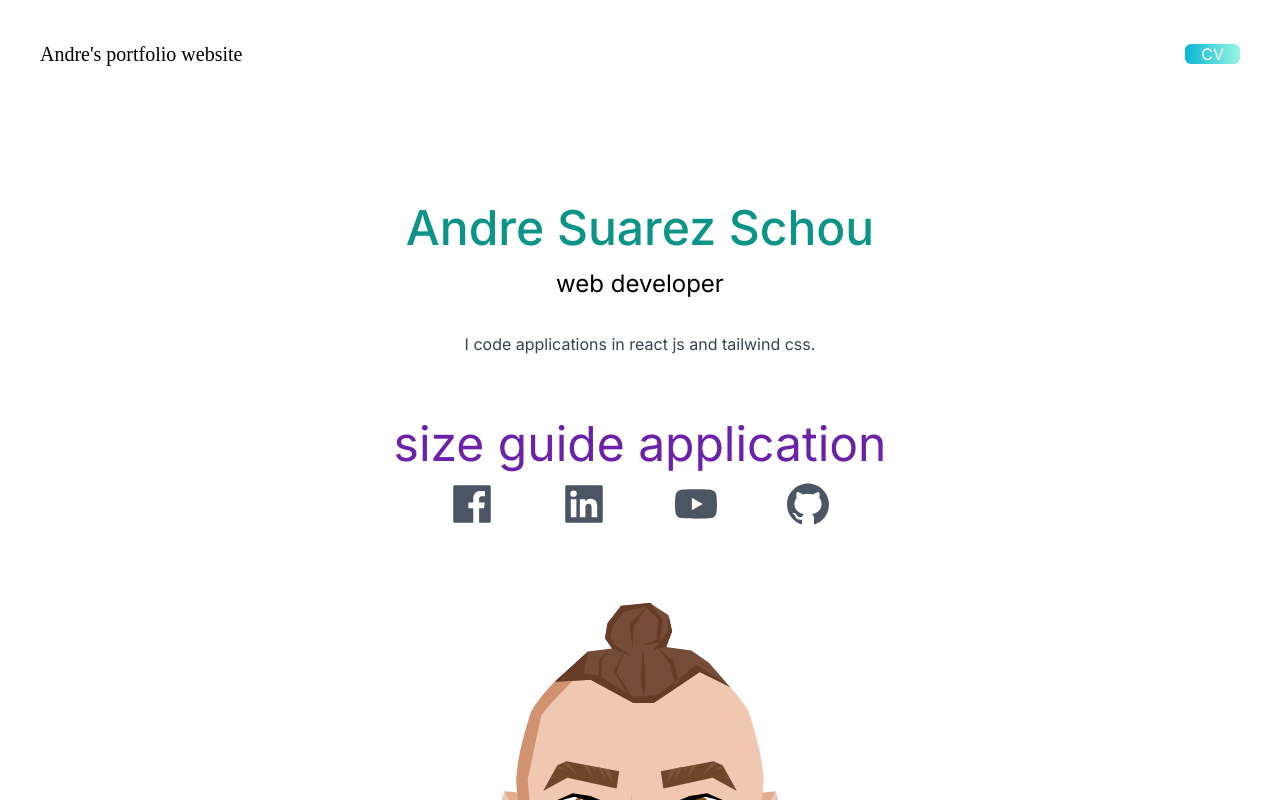
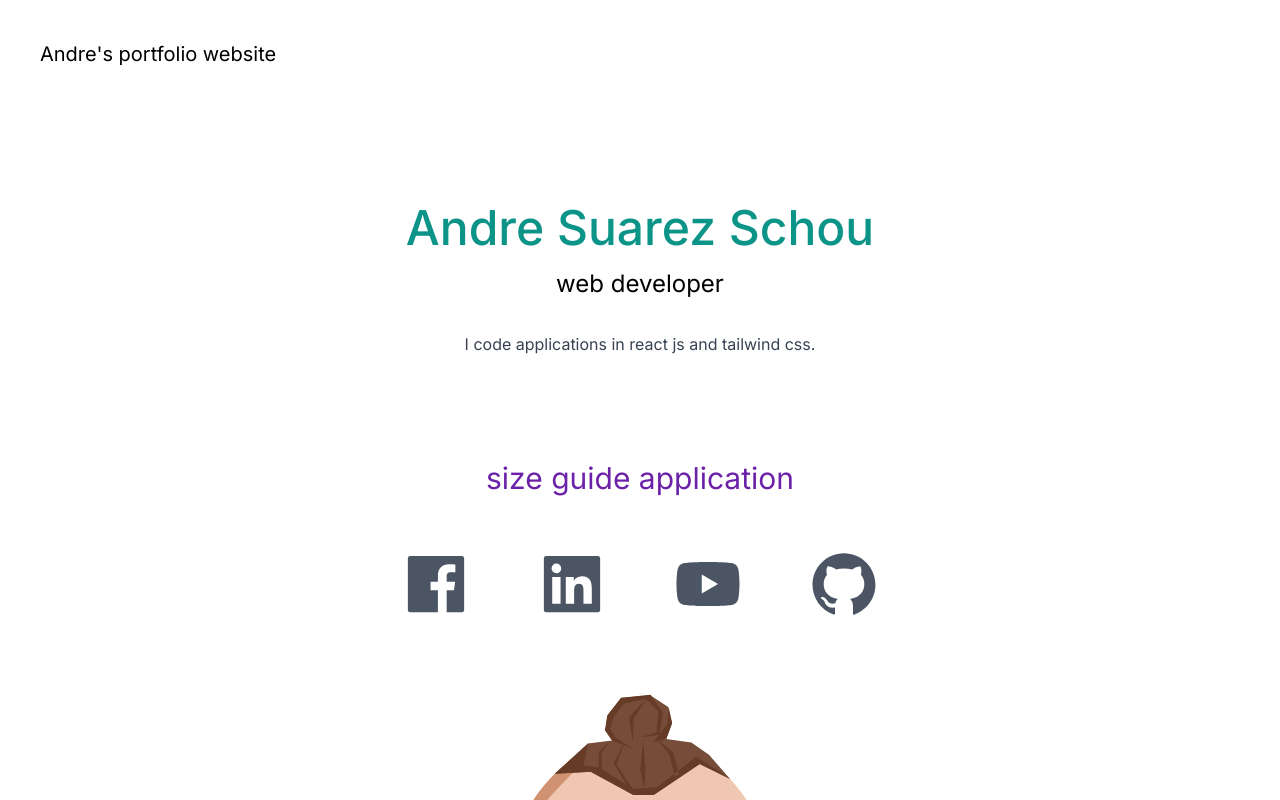
Before and after one commit to andresuarezschou/my-website-project, a Next.js app: page / in a window 1280 px wide. Shown: the top 800 px of the page. Built offline with nearby package versions, Linux system fonts and the light colour scheme.

Commit message:
removed unnecessary

```diff
--- a/app/page.tsx
+++ b/app/page.tsx
@@ -1,25 +1,14 @@
 import {AiFillLinkedin, AiFillYoutube, AiFillFacebook, AiFillGithub} from "react-icons/ai"
 import Image from "next/image";
 import logo from "../public/logo.svg"
+
 
 export default function Home() {
   return (
     <main className="bg-white px-10">
       <section className="min-h-screen">
         <nav className="py-10 mb-12 flex justify-between">
-          <h1 className="text-xl font-burtons">Andre's portfolio website</h1>
-          <ul className="flex items-center">
-            <li>
-
-            </li>
-            <li>
-              <a className="bg-gradient-to-r from-cyan-500 to-teal-200 text-white px-4 rounded-md"
-              href="../public/multimedia_curriculum.pdf" download target="_blank"
-              >
-                CV
-                </a>
-            </li>
-          </ul>
+          <h1 className="text-xl">Andre's portfolio website</h1>
         </nav>
         <div className="text-center p-10">
           <h2 className="text-5xl py-2 text-teal-600 font-medium">Andre Suarez Schou</h2>
@@ -28,10 +17,10 @@ export default function Home() {
             I code applications in react js and tailwind css.
           </p>
         </div>
-        <div className="text-5xl flex justify-center text-purple-800">
+        <div className="text-3xl flex justify-center text-purple-800 py-10">
           <a href="https://musical-twilight-75b4a5.netlify.app/">size guide application</a>
         </div>
-        <div className="text-5xl flex justify-center gap-16 py-3 text-gray-600">
+        <div className="text-7xl flex justify-center gap-16 py-3 text-gray-600">
           <a href="https://www.facebook.com/suarezschou"><AiFillFacebook /></a>
           <a href="https://www.linkedin.com/in/andre-suarez-schou/"><AiFillLinkedin /></a>
           <a href="https://www.youtube.com/suarezschou"><AiFillYoutube /></a>
--- a/tsconfig.json
+++ b/tsconfig.json
@@ -1,5 +1,6 @@
 {
   "compilerOptions": {
+    "typeRoots": ["types.d.ts"],
     "target": "es5",
     "lib": ["dom", "dom.iterable", "esnext"],
     "allowJs": true,
--- /dev/null
+++ b/types.d.ts
@@ -0,0 +1 @@
+declare module '*.pdf';
```
Also changed, not shown: 1 other file (tests, documents, lock files or other folders).
